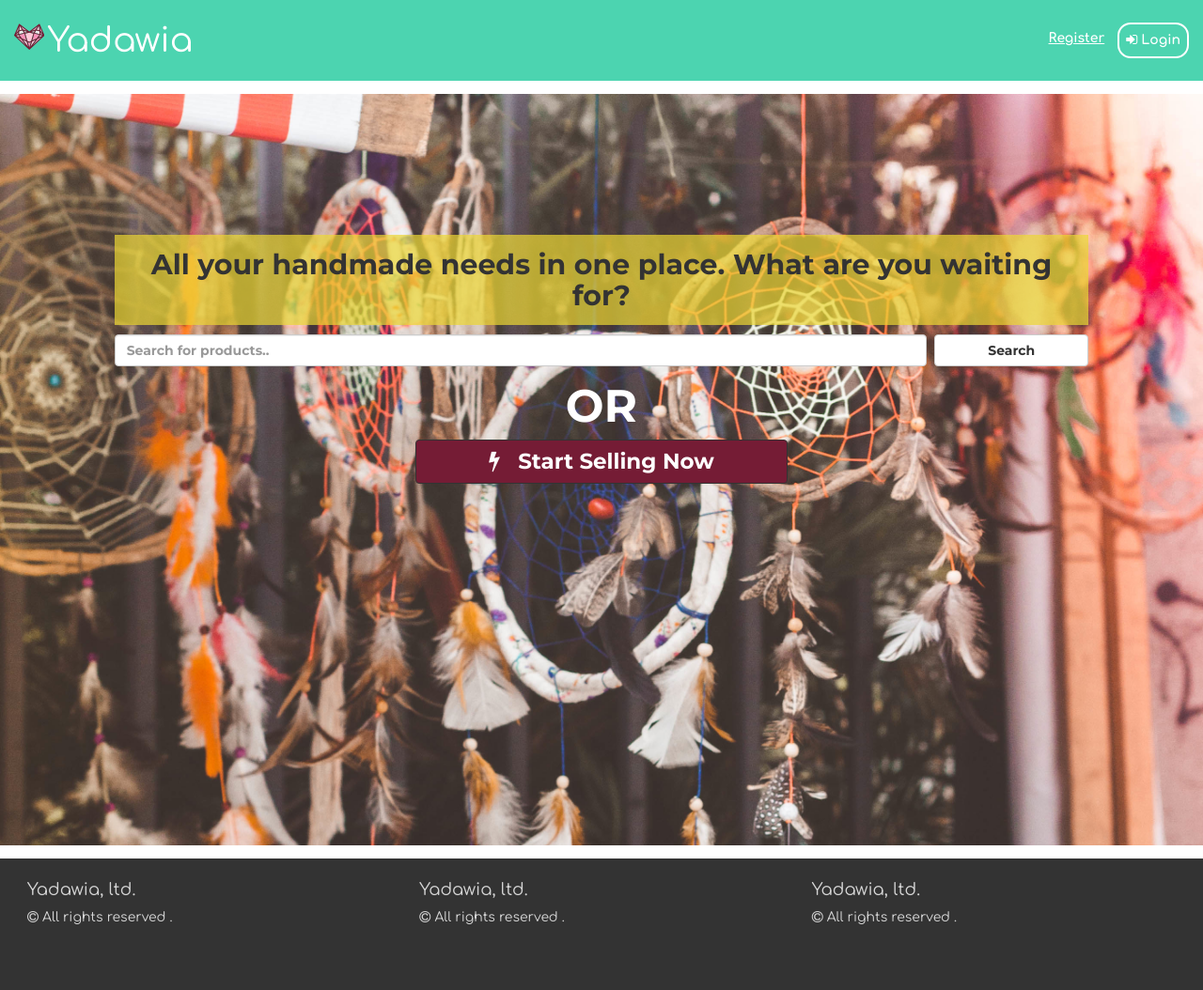
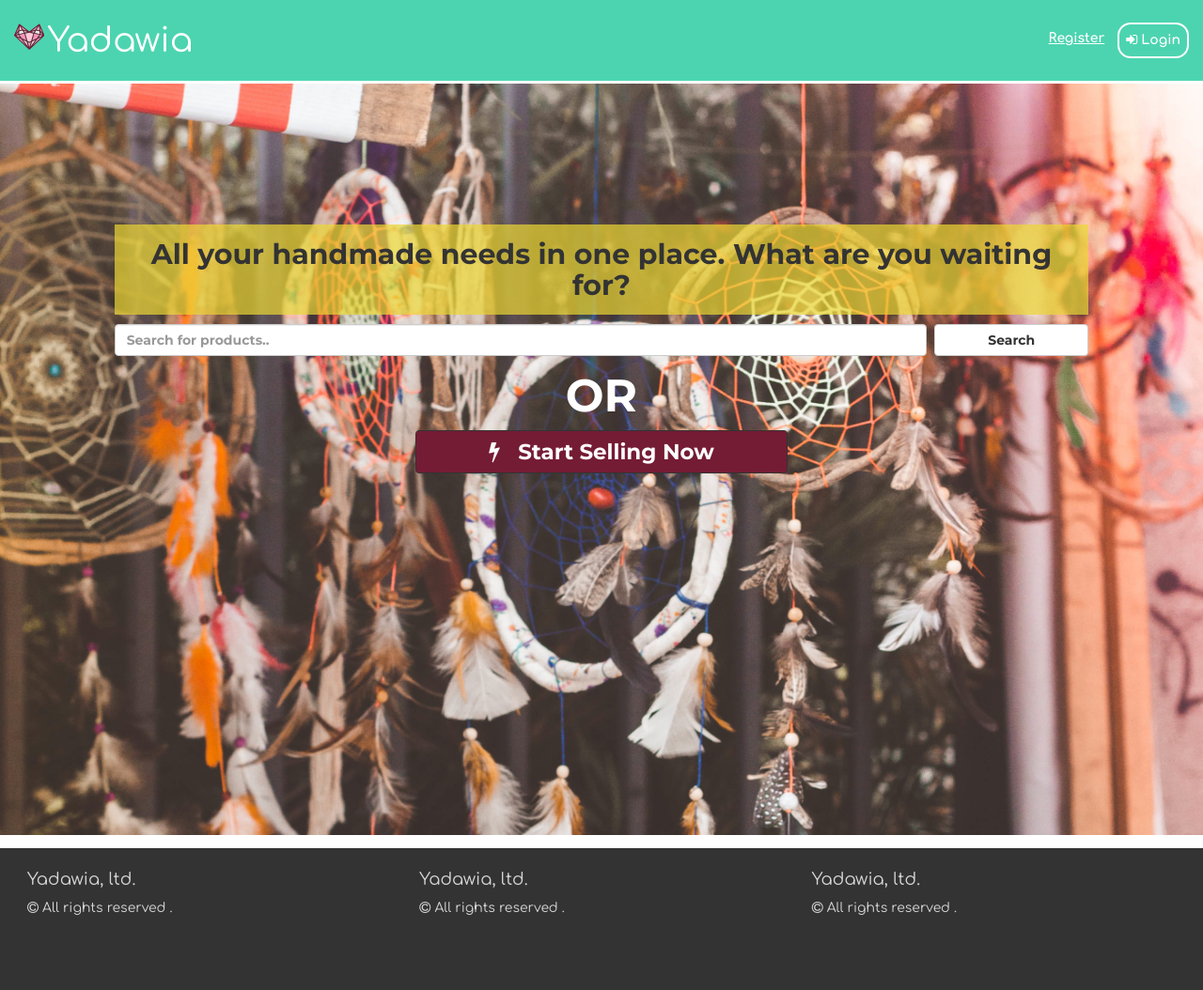
Before and after one commit to blaringsilence/yadawia, a Flask app: template yadawia/templates/index.html in a window 1280 px wide. Shown: the whole page at 94% size. After the commit the page ends 974 px from the top, so only its background shows below. Run offline with Flask 2, Linux system fonts and the light colour scheme; the template is opened without the code that fills it, so the values that code supplies are empty; some libraries are stand-ins or nearby versions.

Commit message:
Coloring improvements.

```diff
--- a/yadawia/static/css/layout.css
+++ b/yadawia/static/css/layout.css
@@ -415,6 +415,10 @@ a {
 	padding-bottom: 1em;
 }
 
+.index-banner {
+	margin-top: -0.5em;
+}
+
 .footer {
 	min-height: 10em;
 	padding: 1em;
@@ -436,7 +440,7 @@ a {
 }
 
 .product-banner {
-	background-color: rgba(117,28,53,0.3);
+	background-color: rgb(76,212,176);
 }
 
 
--- a/yadawia/templates/form_review.html
+++ b/yadawia/templates/form_review.html
@@ -9,7 +9,7 @@
 	{% call form_group('Title', 'new-review-title', required=True) %}
 	<input type="text" name="title" class="form-control" id="new-review-title" placeholder="Title of the review.." required="" value="{% if review is defined %}{{ review.title }}{% endif %}">
 	{% endcall %}
-	{% call form_group('', 'new-review-text') %}
+	{% call form_group('Details', 'new-review-text', required=True) %}
 	<textarea name="text" class="form-control" id="new-review-text" placeholder="What did you think of this product?" required>{% if review is defined %}{{ review.text }}{% endif %}</textarea>
 	{% endcall %}
 	<input type="hidden" id="rating" name="rating" value="{% if review is defined %}{{ review.rating }}{% endif %}">
--- a/yadawia/templates/index.html
+++ b/yadawia/templates/index.html
@@ -11,7 +11,7 @@
 {% endblock %}
 
 {% block middle %}
-	<div class="row banner">
+	<div class="row banner index-banner">
 		<div class="col-xs-10 col-centered">
 			<h2>All your handmade needs in one place. What are you waiting for?</h2>
 		</div>
```
